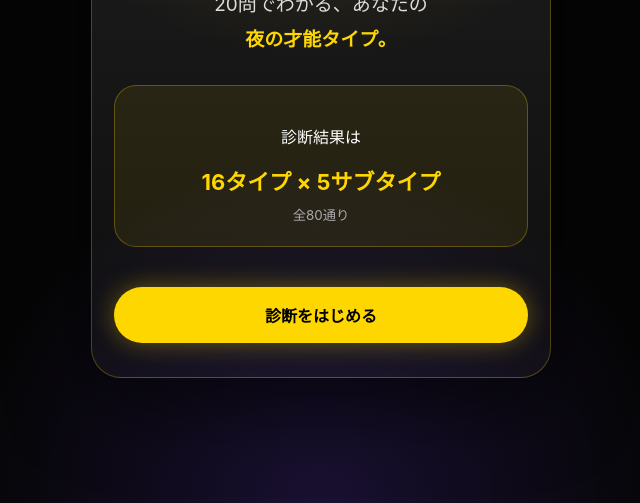
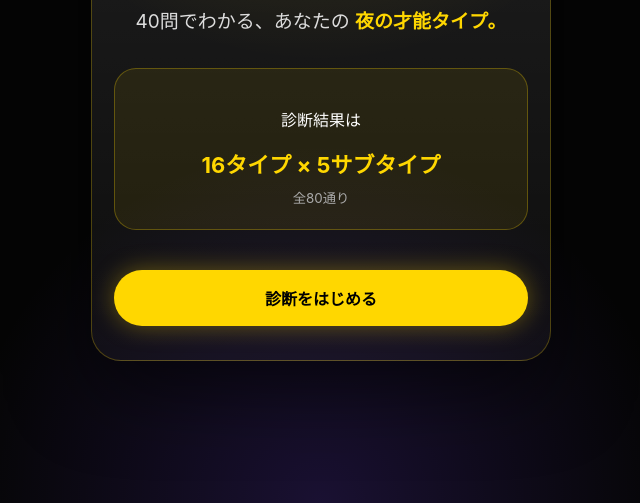
Before and after one commit to joinnoxjp-alt/nox, a plain HTML site: page ai-diagnosis.html in a window 1280 px wide. Shown: the part 297-800 px from the top of the page, without its empty margins (319-959 px from the left). Drawn offline with Linux system fonts and the light colour scheme.

Commit message:
Update ai-diagnosis.html

```diff
--- a/ai-diagnosis.html
+++ b/ai-diagnosis.html
@@ -233,7 +233,7 @@
         <p class="brand">NOX TYPE</p>
         <h1>夜の性格診断</h1>
         <p class="lead">
-          20問でわかる、あなたの<br>
+          40問でわかる、あなたの
           <span>夜の才能タイプ。</span>
         </p>
 
```
